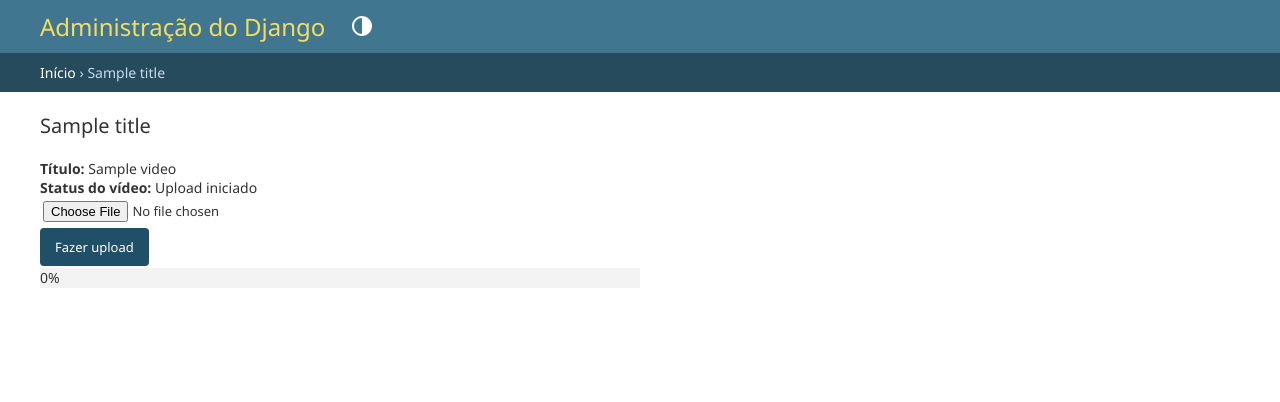
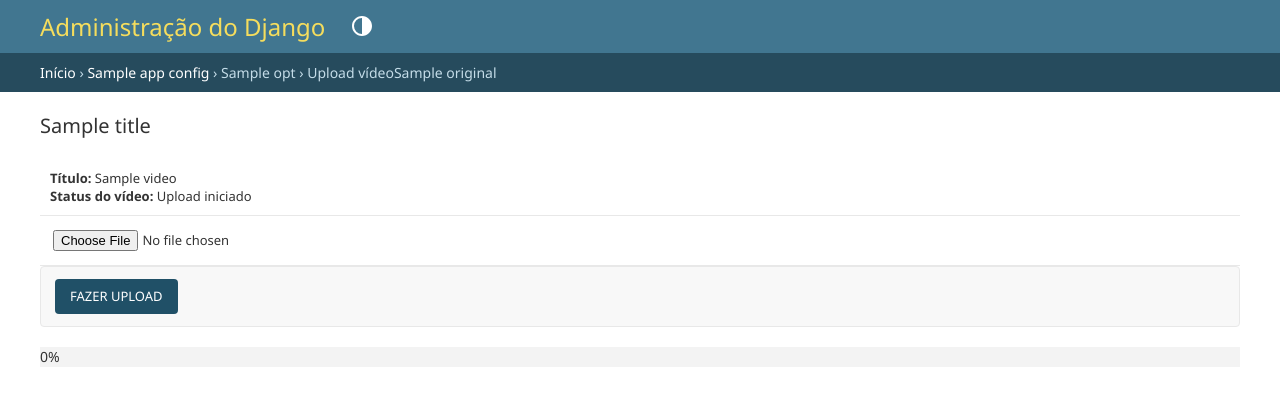
Before and after one commit to asolheiro/stream-app, a Django app: template py-django/core/templates/admin/core/upload_video.html in a window 1280 px wide. Shown: the top 402 px of the page. Run offline with Django 5.2, Linux system fonts and the light colour scheme; tables that the repository leaves empty hold one stand-in row (values such as "Sample post"); the template is opened without the code that fills it: values that come from a table or form of the project are taken from there, most other values are stand-ins (such as "Sample title", 1, 10 or a date in 2020).

Commit message:
fixing form.py var name

```diff
--- a/py-django/core/form.py
+++ b/py-django/core/form.py
@@ -15,5 +15,5 @@ class VideoChunkUploadForm(forms.Form):
         return chunk
 
 class VideoChunkFinishUploadForm(forms.Form):
-    filename = forms.CharField(max_length=255, required=True)
+    fileName = forms.CharField(max_length=255, required=True)
     totalChunks = forms.IntegerField(min_value=1, required=True)
--- a/py-django/core/templates/admin/core/upload_video.html
+++ b/py-django/core/templates/admin/core/upload_video.html
@@ -1,14 +1,27 @@
 {% extends "admin/base_site.html" %}
 
-{% block  content%}
+{% load i18n admin_urls static %}
+
+{% block extrastyle %}{{ block.super }}<link rel="stylesheet" href="{% static "admin/css/forms.css" %}">{% endblock %}
+
+{% block breadcrumbs %}
+<div class="breadcrumbs">
+<a href="{% url 'admin:index' %}">{% translate 'Home' %}</a>
+&rsaquo; <a href="{% url 'admin:app_list' app_label=opts.app_label %}">{{ opts.app_config.verbose_name }}</a>
+&rsaquo; {% if has_view_permission %}<a href="{% url opts|admin_urlname:'changelist' %}">{{ opts.verbose_name_plural|capfirst }}</a>{% else %}{{ opts.verbose_name_plural|capfirst }}{% endif %}
+&rsaquo; {% blocktranslate with name=opts.verbose_name %}Upload vídeo{% endblocktranslate %}{{ original|truncatewords:"18" }}
+</div>
+{% endblock %}
+
+{% block content %}
 <form id="upload-form" method="post" enctype="multipart/form-data">
     <p id="errornote" class="errornote hidden"></p>
     {% csrf_token %}
     <div class="form-row">
         <strong>Título:</strong> {{ video.title }}
         <br/>
-            <strong>Status do vídeo:</strong>
-            {{ video.get_video_status_display }}
+        <strong>Status do vídeo:</strong> {{ video.get_video_status_display }}
+
     </div>
     <div class="form-row">
         <input type="file" name="video" accept="video/mp4"/>
@@ -18,10 +31,8 @@
     </div>
 </form>
 
-    <div id="progress-bar" style="width: 50%; background: #f3f3f3;">
-        <div id="progress" style="width: 0%; height: 20px; background: #4caf50; text-align: center;">
-            0%
-        </div>
+<div id="progress-bar" style="width: 100%; background: #f3f3f3;">
+    <div id="progress" style="width: 0%; height: 20px; background: #4caf50; text-align: center;">0%</div>
 </div>
 
 <script type="text/javascript">
@@ -92,7 +103,7 @@
 
     async function uploadChunk(formData, onChunkUploaded) {
         try {
-                const response = await fetch("{% url 'admin:core_video_create' id=id %}", {
+            const response = await fetch("{% url 'admin:core_video_upload' id=id %}", {
                 method: 'POST',
                 body: formData,
             });
@@ -124,12 +135,13 @@
     }
 
     async function finishUpload(fileName, totalChunks) {
+
         const formData = new FormData();
         formData.append('csrfmiddlewaretoken', document.querySelector('input[name="csrfmiddlewaretoken"]').value);
         formData.append('fileName', fileName);
         formData.append('totalChunks', totalChunks);
 
-            const response = await fetch("{% url 'admin:core_video_create_finish' id=id %}", {
+        const response = await fetch("{% url 'admin:core_video_upload_finish' id=id %}", {
             method: 'POST',
             body: formData,
         });
@@ -139,7 +151,7 @@
             throw new Error(`Erro ao finalizar o upload: ${textError}`);
         }
 
-            window.location.href = "{% url 'admin:core_video_create' id=id %}";
+        window.location.href = "{% url 'admin:core_video_upload' id=id %}";
     }
 
     function updateProgress(uploadedChunks, totalChunks) {
@@ -155,4 +167,4 @@
         errorNoteElement.innerText = message;
     }
 </script>
-{%endblock  %}
+{% endblock %}
```
Also changed, not shown: py-django/core/admin.py (+18 -4 lines). Lines whose indentation alone changed are shown as unchanged.
